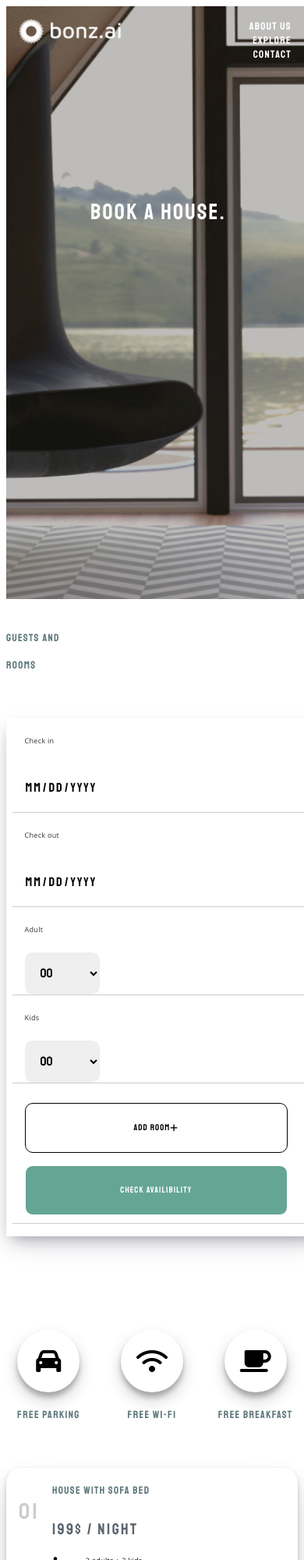
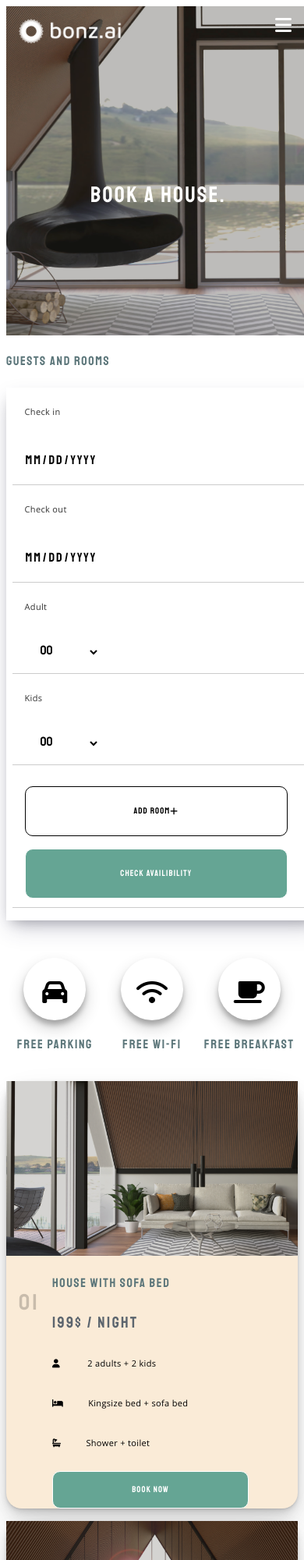
Before and after one commit to JosefineForsman/bonz.ai-examination, a plain HTML site: page completed-pages/booking.html in a window 390 px wide. Shown: the top 2000 px of the page at 78% size. Drawn offline with nearby package versions, Linux system fonts and the light colour scheme.

Commit message:
changed classnames

```diff
--- a/completed-pages/booking.css
+++ b/completed-pages/booking.css
@@ -10,6 +10,9 @@ main.grid-container{
     grid-auto-rows: auto;
     gap:1.5rem;
 }
+img{
+    width: 100%;
+}
 .card__heading{
     grid-column: auto / span 2;
 }
@@ -17,21 +20,44 @@ main.grid-container{
     width: 100%;
     grid-column: auto / span 6;
 }
-.icon{
-    grid-column: auto / span 2;
+.icon__container{
+    grid-column: 1/ 7;
 }
 .booking__card{
     grid-column: auto/ span 6;
 }
 .card__container{
-    grid-column: auto / span 6 ;
+    grid-column: 1 / 7 ;
 }
-.card__container--two{
-    grid-column: auto / span 6;
+.hamburger{
+    position: absolute;
+    right:1rem;
+    top:2rem;
+    color:white;
+    display: none;
+
 }
+
 @media (min-width: 200px) and (max-width: 767px) {
+    .header__boking-page{
+        background: url(/components/assets/header-hero.png) no-repeat center;
+        background-size: cover;
+        height: 50vh;
+    }
+    .card__container{
+        background-color: antiquewhite;
+        display: flex;
+        flex-direction: column-reverse;
+    }
     main.grid-container>*{
         margin-top:1rem;
+    }
+    main.grid-container{
+        margin-top:1rem;
+        display: block;
+    }
+    .booking__card--picture{
+        width: 100%;
     }
     .booking-container{
         flex-direction: column;
@@ -46,7 +72,12 @@ main.grid-container{
     .datepicker-input{
         padding:0;
     }
+    /* .card__booking-card--text{
+        padding:0;
+        margin:0;
+    } */
     .icons{
+        margin-top:0.5rem;
         font-size: 2rem;
     }
     .footer__item:last-child {
@@ -68,21 +99,10 @@ main.grid-container{
         padding:0rem;
         width: 100%;
     }
-    .card__booking-container{
-        width: 100%;
-    }
-    .card__container{
-        flex-direction: column;
-        position: relative;
-    }
-    .booking__card--picture img{
-        width: 70%;
-    }
-    .card__booking-card--text p.card__text--small{
-        line-height: 15px;
-    }
-    .booking__card--picture{
+    .nav__link{
         display: none;
     }
-
+    .hamburger{
+        display: block;
+      }
 }
--- a/completed-pages/booking.html
+++ b/completed-pages/booking.html
@@ -14,22 +14,23 @@
   </head>
   <body>
     <header class="header__boking-page">
-      <nav class="header__nav">
+      <nav class="nav">
         <img
           class="header__logo"
           src="/components/assets/bonz.ai-logo-white-landscape.png"
           alt=""
         />
-        <ul class="header__nav-list">
-          <li class="header__nav-item"></li>
-          <li class="header__nav-item">
-            <a class="header__nav-link body__text" href="#">About us</a>
+        <i class="hamburger fa-solid fa-bars fa-xl"></i>
+        <ul class="nav__list">
+          <li class="nav__item"></li>
+          <li class="nav__item">
+            <a class="nav__link navigation__text" href="#">About us</a>
           </li>
-          <li class="header__nav-item">
-            <a class="header__nav-link body__text" href="#">Explore</a>
+          <li class="nav__item">
+            <a class="nav__link navigation__text" href="#">Explore</a>
           </li>
-          <li class="header__nav-item">
-            <a class="header__nav-link body__text" href="#">Contact</a>
+          <li class="nav__item">
+            <a class="nav__link navigation__text" href="#">Contact</a>
           </li>
         </ul>
       </nav>
@@ -38,18 +39,18 @@
       </section>
     </header>
     <main class="grid-container">
-      <h2 class="card__heading">Guests and rooms</h2>
+      <h2 class="text__heading">Guests and rooms</h2>
       <section class="booking-container">
         <article class="booking-container__column">
-          <p class="card__text--small card__text--small-opacity">Check in</p>
+          <p class="text__breadtext text__breadtext--opacity">Check in</p>
           <input type="date" class="datepicker-input" />
         </article>
         <article class="booking-container__column">
-          <p class="card__text--small card__text--small-opacity">Check out</p>
+          <p class="text__breadtext text__breadtext--opacity">Check out</p>
           <input type="date" class="datepicker-input" />
         </article>
         <article class="booking-container__column">
-          <p class="card__text--small card__text--small-opacity">Adult</p>
+          <p class="text__breadtext text__breadtext--opacity">Adult</p>
           <select name="adults" id="adults-quantity">
             <option value="00">00</option>
             <option value="01">01</option>
@@ -61,7 +62,7 @@
           </select>
         </article>
         <article class="booking-container__column">
-          <p class="card__text--small card__text--small-opacity">Kids</p>
+          <p class="text__breadtext text__breadtext--opacity">Kids</p>
           <select name="kids" id="kids-quantity">
             <option value="00">00</option>
             <option value="01">01</option>
@@ -73,7 +74,7 @@
           </select>
         </article>
         <article class="booking-container__column">
-          <p class="card__text--small card__text--small-opacity">
+          <p class="text__breadtext text__breadtext--opacity">
             <button class="button button__primary--visible">
               Add room <i class="fa-solid fa-plus fa-l"></i>
             </button>
@@ -83,93 +84,88 @@
           </p>
         </article>
       </section>
+      <section class="icon__container">
         <article class="icon">
           <aside class="icon icon__item">
             <i class="icons fa-solid fa-car fa-4x"></i>
           </aside>
-        <h2 class="card__heading">Free parking</h2>
+          <h2 class="text__heading">Free parking</h2>
         </article>
         <article class="icon">
           <aside class="icon icon__item">
             <i class="icons fa-solid fa-wifi fa-4x"></i>
           </aside>
-        <h2 class="card__heading">Free wi-fi</h2>
+          <h2 class="text__heading">Free wi-fi</h2>
         </article>
         <article class="icon">
           <aside class="icon icon__item">
             <i class="icons fa-solid fa-mug-saucer fa-4x"></i>
           </aside>
-        <h2 class="card__heading">Free breakfast</h2>
+          <h2 class="text__heading">Free breakfast</h2>
+      </section>
       </article>
+
       <section class="card__container">
         <aside class="card__booking-container">
           <div class="booking_card--number">
             <h1>01</h1>
           </div>
           <div class="card__booking-card--text">
-            <h2 class="card__heading">House with sofa bed</h2>
+            <h2 class="text__heading">House with sofa bed</h2>
             <h3 class="booking__card--price">199$ / night</h3>
-            <p class="card__text--small"><i class="fa-solid fa-user"></i> 2 adults + 2 kids</p>
-            <p class="card__text--small"><i class="fa-solid fa-bed"></i></i>Kingsize bed + sofa bed</p>
-            <p class="card__text--small"><i class="fa-solid fa-bath"></i></i>Shower + toilet</p>
+            <p class="text__breadtext"><i class="fa-solid fa-user"></i> 2 adults + 2 kids</p>
+            <p class="text__breadtext"><i class="fa-solid fa-bed"></i></i>Kingsize bed + sofa bed</p>
+            <p class="text__breadtext"><i class="fa-solid fa-bath"></i></i>Shower + toilet</p>
             <button class="button button__primary--visible">book now</button>
           </div>
         </aside>
         <article class="booking__card--picture">
           <img src="/components/assets/room-one.png" alt="">
-          <aside class="booking__card--angle-arrows">
-            <i class="fa-solid fa-angle-left fa-2x"></i>
-            <i class="fa-solid fa-angle-right fa-2x"></i>
-          </aside>
         </article>
-        <!-- <section class="card__container">
+      </section>
+        <section class="card__container">
           <aside class="card__booking-container">
             <div class="booking_card--number">
-              <h1>01</h1>
+              <h1>02</h1>
             </div>
             <div class="card__booking-card--text">
-              <h2 class="card__heading">House with sofa bed</h2>
+              <h2 class="text__heading">House with loft bed</h2>
               <h3 class="booking__card--price">199$ / night</h3>
-              <p class="card__text--small"><i class="fa-solid fa-user"></i> 2 adults + 2 kids</p>
-              <p class="card__text--small"><i class="fa-solid fa-bed"></i></i>Kingsize bed + sofa bed</p>
-              <p class="card__text--small"><i class="fa-solid fa-bath"></i></i>Shower + toilet</p>
+              <p class="text__breadtext"><i class="fa-solid fa-user"></i> 2 adults + 2 kids</p>
+              <p class="text__breadtext"><i class="fa-solid fa-bed"></i></i>Kingsize bed + sofa bed</p>
+              <p class="text__breadtext"><i class="fa-solid fa-bath"></i></i>Shower + toilet</p>
               <button class="button button__primary--visible">book now</button>
             </div>
           </aside>
           <article class="booking__card--picture">
-            <aside class="booking__card--angle-arrows">
-              <i class="fa-solid fa-angle-left fa-2x"></i>
-              <i class="fa-solid fa-angle-right fa-2x"></i>
-            </aside>
-          </article> -->
-          <!-- <section class="card__container--room-three">
+            <img src="/components/assets/room-two.png" alt="">
+          </article>
+        </section>
+        <section class="card__container">
             <aside class="card__booking-container">
               <div class="booking_card--number">
-                <h1>01</h1>
+                <h1>03</h1>
               </div>
               <div class="card__booking-card--text">
-                <h2 class="card__heading">House with sofa bed</h2>
+                <h2 class="text__heading">House with workspace</h2>
                 <h3 class="booking__card--price">199$ / night</h3>
-                <p class="card__text--small"><i class="fa-solid fa-user"></i> 2 adults + 2 kids</p>
-                <p class="card__text--small"><i class="fa-solid fa-bed"></i></i>Kingsize bed + sofa bed</p>
-                <p class="card__text--small"><i class="fa-solid fa-bath"></i></i>Shower + toilet</p>
+                <p class="text__breadtext"><i class="fa-solid fa-user"></i> 2 adults + 2 kids</p>
+                <p class="text__breadtext"><i class="fa-solid fa-bed"></i></i>Kingsize bed + sofa bed</p>
+                <p class="text__breadtext"><i class="fa-solid fa-bath"></i></i>Shower + toilet</p>
                 <button class="button button__primary--visible">book now</button>
               </div>
             </aside>
             <article class="booking__card--picture">
-              <aside class="booking__card--angle-arrows">
-                <i class="fa-solid fa-angle-left fa-2x"></i>
-                <i class="fa-solid fa-angle-right fa-2x"></i>
-              </aside>
-            </article> -->
+              <img src="/components/assets/room-three.png" alt="">
+            </article>
     </main>
-    <!-- <footer class="footer">
+    <footer class="footer">
       <section class="footer__item">
-        <h2 class="body__text">Contact Bonz.ai</h2>
+        <h2 class="navigation__text">Contact Bonz.ai</h2>
         <button class="button button__primary">Do you need help?</button>
       </section>
       <section class="footer__item">
-        <h2 class="body__text">Follow us on social media</h2>
+        <h2 class="navigation__text">Follow us on social media</h2>
         <aside class="footer__item-icons">
           <i class="fa-brands fa-facebook fa-xl"></i>
           <i class="fa-brands fa-instagram fa-xl"></i>
@@ -178,10 +174,10 @@
         </aside>
       </section>
       <section class="footer__item">
-        <h2 class="body__text">Don't miss our most popular offers</h2>
+        <h2 class="navigation__text">Don't miss our most popular offers</h2>
         <input class="footer__input" type="text" placeholder="Email-adress" />
         <button class="button button__primary">Subscribe</button>
       </section>
-    </footer> -->
+    </footer>
   </body>
 </html>
--- a/completed-pages/style.css
+++ b/completed-pages/style.css
@@ -1,18 +1,6 @@
 @import url('https://fonts.googleapis.com/css2?family=Open+Sans:ital,wght@0,300;0,400;0,500;0,600;0,700;1,300;1,400;1,500;1,600&family=Staatliches&display=swap');
 /* font-family: 'Open Sans', sans-serif;
 font-family: 'Staatliches', cursive; */
-:root {
-    --step--2: clamp(0.52rem, calc(0.28rem + 1.18vw), 1.20rem);
-    --step--1: clamp(0.63rem, calc(0.32rem + 1.52vw), 1.50rem);
-    --step-0: clamp(0.75rem, calc(0.36rem + 1.96vw), 1.88rem);
-    --step-1: clamp(0.90rem, calc(0.40rem + 2.51vw), 2.34rem);
-    --step-2: clamp(1.08rem, calc(0.44rem + 3.22vw), 2.93rem);
-    --step-3: clamp(1.30rem, calc(0.47rem + 4.11vw), 3.66rem);
-    --step-4: clamp(1.56rem, calc(0.50rem + 5.26vw), 4.58rem);
-    --step-5: clamp(1.87rem, calc(0.53rem + 6.71vw), 5.72rem);
-    --active-color: #528B7C;
-  }
-
 /* Components */
 img{
    width: 100%;
@@ -55,16 +43,19 @@ main.grid-container{
 }
     /* Media Query for low resolution  Tablets, Ipads */
     @media (min-width: 200px) and (max-width: 767px) {
-        main.grid-container>*{
+        main.grid-container{
             margin-top:1rem;
+            display: block;
         }
         .header{
+            background: url(/components/assets/header-hero1.png) no-repeat center;
+            background-size: auto;
             height: 50vh;
         }
         .header__text-container .header__heading{
             margin-top:3rem;
         }
-        .header__nav-item{
+        .nav__link{
             display: none;
         }
         .header__button{
@@ -88,15 +79,15 @@ main.grid-container{
             padding:0.5rem;
             top: 84%;
         }
-        .card .card__text--small, .card__picture--night .card__text--small{
+        .card .text__breadtex--bold, .card__picture--night .text__breadtext--bold{
             line-height: 15px;
             margin-top:0;
           }
-          .card .card__heading,
+          .card .text__heading,
           .card__picture--night .card__heading{
             line-height: 18px;
           }
-          .card .card__text--small{
+          .card .text__breadtext{
               padding-top: 0;
               margin-left: 1rem;
           }
--- a/components/components.css
+++ b/components/components.css
@@ -14,6 +14,13 @@ font-family: 'Staatliches', cursive; */
     --active-color: #528B7C;
   }
 /* Text styles */
+.text__heading
+
+.text__subheading
+
+.text__breadtext
+.text__breadtext--bold
+
 
 .header__nav-link--active {
     font-weight: bold;
@@ -34,23 +41,23 @@ font-family: 'Staatliches', cursive; */
     letter-spacing: 0.1em;
     color: white;
 }
-.card__text--small{
+.text__breadtext{
     font-family: 'Open Sans';
-    font-size: var(--step--2);
+    font-size: var(--step--1);
     font-weight: 400;
     line-height: 40px;
     letter-spacing: 0.03em;
     text-align: left;
 }
-.card__text--bold{
+.text__breadtext--bold{
     font-weight: bold;
 }
-.card__text--small-opacity{
+.text__breadtext--opacity{
     color: rgba(0, 0, 0, 0.801);
 }
-.card__heading{
+.text__heading{
     font-family: Staatliches;
-    font-size: var(--step-0);
+    font-size: var(--step-1);
     font-weight: 400;
     line-height: 35px;
     letter-spacing: 0.1em;
@@ -75,7 +82,7 @@ font-family: 'Staatliches', cursive; */
     letter-spacing: 0.12em;
     color:#5C656E;
 }
-.body__text {
+.navigation__text {
     color: white;
     text-decoration: none;
     font-family: Staatliches;
@@ -163,22 +170,22 @@ font-family: 'Staatliches', cursive; */
     -o-background-size: cover;
     background-size: cover;
 }
-.header__nav, .header__booking--page__nav {
+.nav{
     display: flex;
     width: 100%;
     margin-top: 0;
     text-align: right;
 }
-.header__nav-list, .header__booking-page__nav {
+.nav__list{
     list-style: none;
     width: 100%;
 }
-.header__nav-item, .header__booking-page{
+.nav__item{
     display: inline;
     align-items: center;
     justify-content: center;
 }
-.header__nav-link, .header__booking-page-nav-link{
+.nav__link {
     margin: 1.5rem;
 }
 img.header__logo{
@@ -209,7 +216,7 @@ img.header__logo{
 .card{
     width: 100%;
 }
-.card .card__text--small{
+.card .text__breadtext{
     padding-top: 3rem;
     margin-left:5rem;
 }
@@ -257,6 +264,8 @@ img.header__logo{
     line-height: 60px;
     letter-spacing: 0.12em;
     text-align: left;
+    color:black;
+    background-color: white;
   }
 #adults-quantity, #kids-quantity{
     padding: 1rem;
@@ -267,17 +276,26 @@ img.header__logo{
     width: 6rem;
     display: flex;
     justify-content: center;
-    align-items: center;
+    align-items: flex-start;
     font-family: 'Staatliches';
+    color:black;
+    background-color: white;
+}
+.icon__container{
+    display: flex;
+    align-items: flex-start;
+    justify-content: space-around;
+    width: 100%;
 }
 .icon{
     display: flex;
     flex-direction: column;
     justify-content: center;
     align-items: center;
+    width: 33%;
 }
 .icon__item{
-    margin-top:5rem;
+    margin-top:2rem;
     width: 14.6rem;
     height: 14.6rem;
     display: flex;
@@ -288,7 +306,7 @@ img.header__logo{
 }
 .card__container{
     margin-top:5rem;
-    height: 25rem;
+    /* height: 25rem; */
     width:100%;
     display: flex;
     justify-content: space-between;
@@ -297,7 +315,7 @@ img.header__logo{
 }
 .card__booking-container{
     display: flex;
-    width: 50%;
+    /* width: 50%; */
 
 }
 .card__booking-card--text{
@@ -315,22 +333,10 @@ img.header__logo{
     margin-right:2rem;
 }
 .booking__card--picture{
-    max-width: 100%;
-    background-repeat: no-repeat;
+    max-width:100%;
     border-radius: 0 20px 20px 0;
 }
-.fa-angle-right{
-    color:white;
-}
-.fa-angle-left{
-    color:white;
-}
-.booking__card--angle-arrows{
-    margin-top:11rem;
-    padding-left: 2rem;
-    display: flex;
-    justify-content: space-between;
-}
+
 .footer{
     margin-top: 5rem;
     background-color: rgb(0, 0, 0);
```
Also changed, not shown: completed-pages/index.html (+19 -19 lines). Lines whose indentation alone changed are shown as unchanged.
